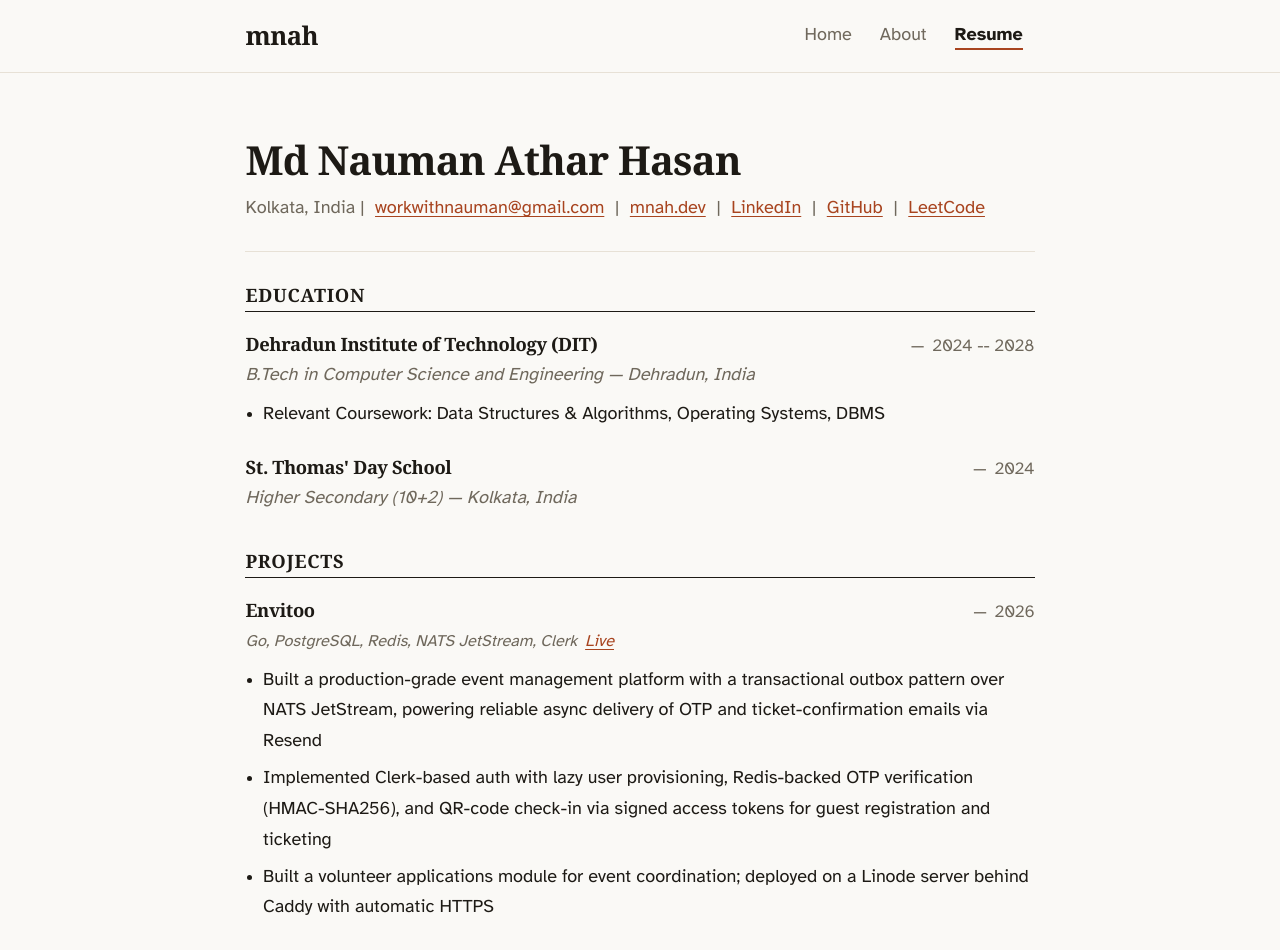
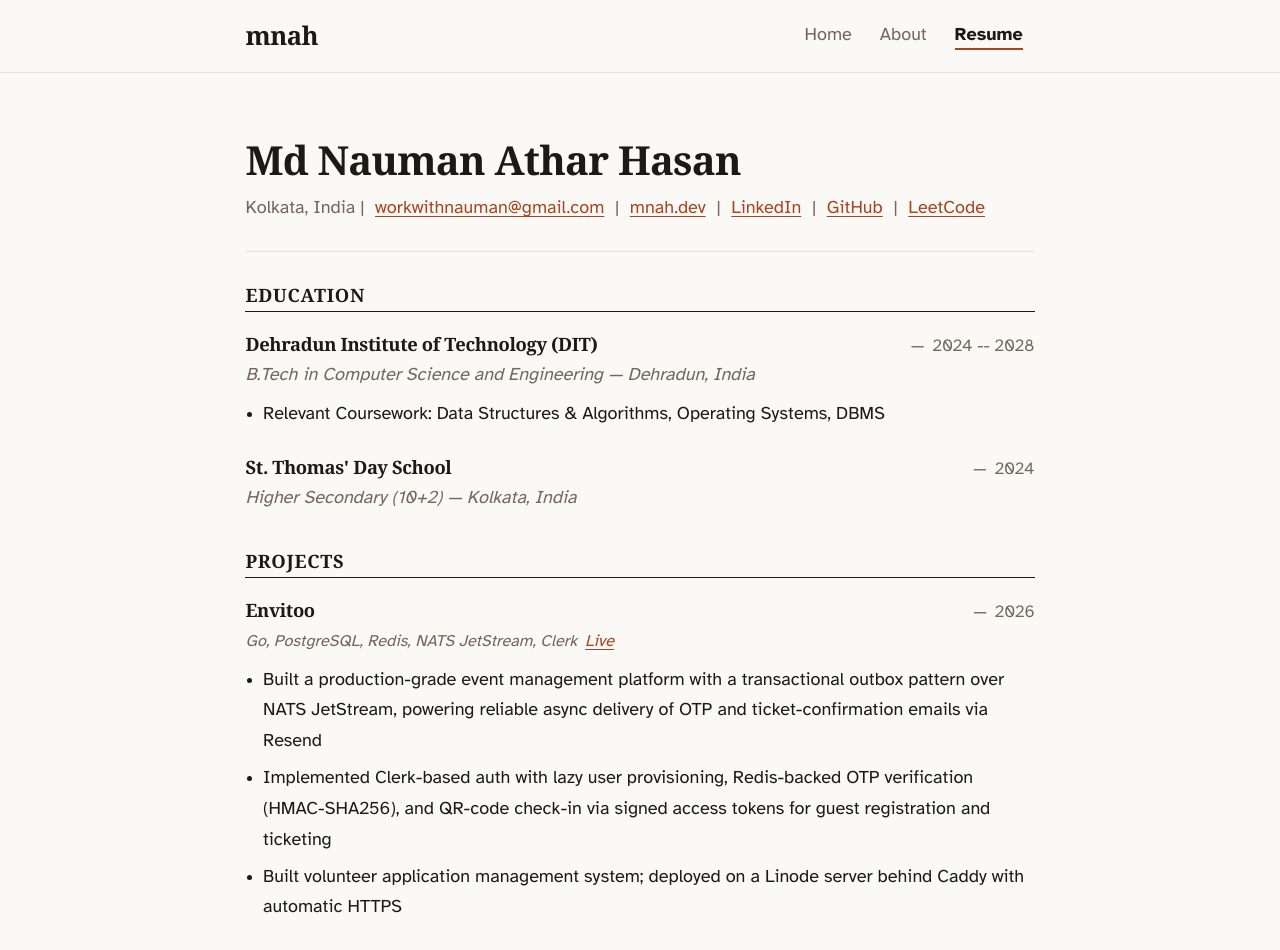
Before and after one commit to mnah05/mnah05, a React (Vite) app: page /resume in a window 1280 px wide. Shown: the top 950 px of the page. Built offline with nearby package versions, Linux system fonts and the light colour scheme.

Commit message:
tweak envitoo volunteer bullet to match latex resume

```diff
--- a/src/data/resume.ts
+++ b/src/data/resume.ts
@@ -53,7 +53,7 @@ export const resume = {
 			points: [
 				"Built a production-grade event management platform with a transactional outbox pattern over NATS JetStream, powering reliable async delivery of OTP and ticket-confirmation emails via Resend",
 				"Implemented Clerk-based auth with lazy user provisioning, Redis-backed OTP verification (HMAC-SHA256), and QR-code check-in via signed access tokens for guest registration and ticketing",
-				"Built a volunteer applications module for event coordination; deployed on a Linode server behind Caddy with automatic HTTPS",
+				"Built volunteer application management system; deployed on a Linode server behind Caddy with automatic HTTPS",
 			],
 		},
 		{
```
